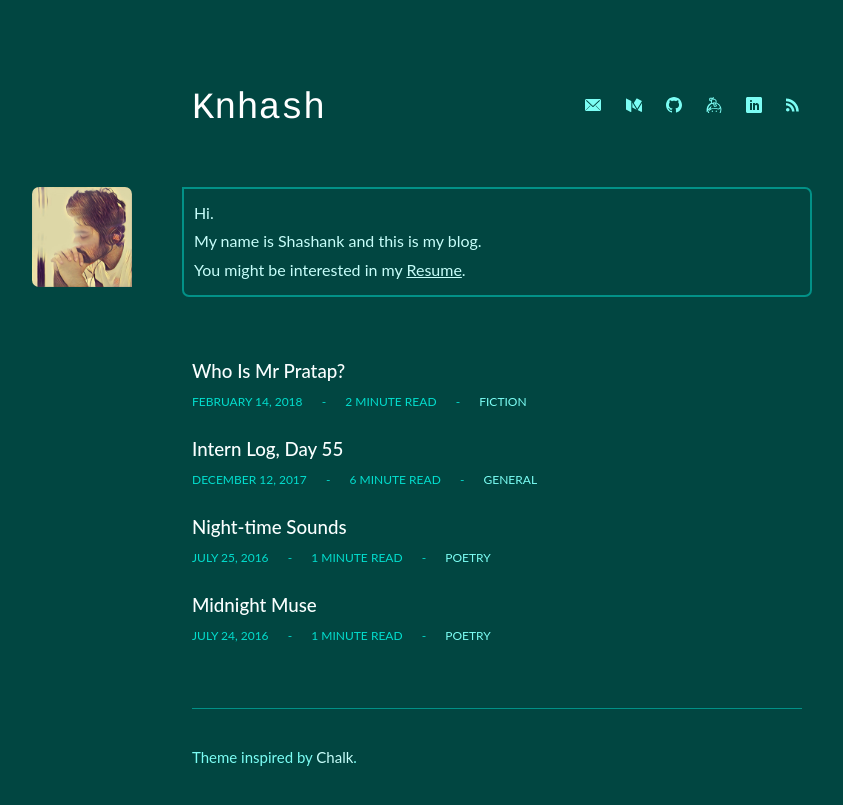
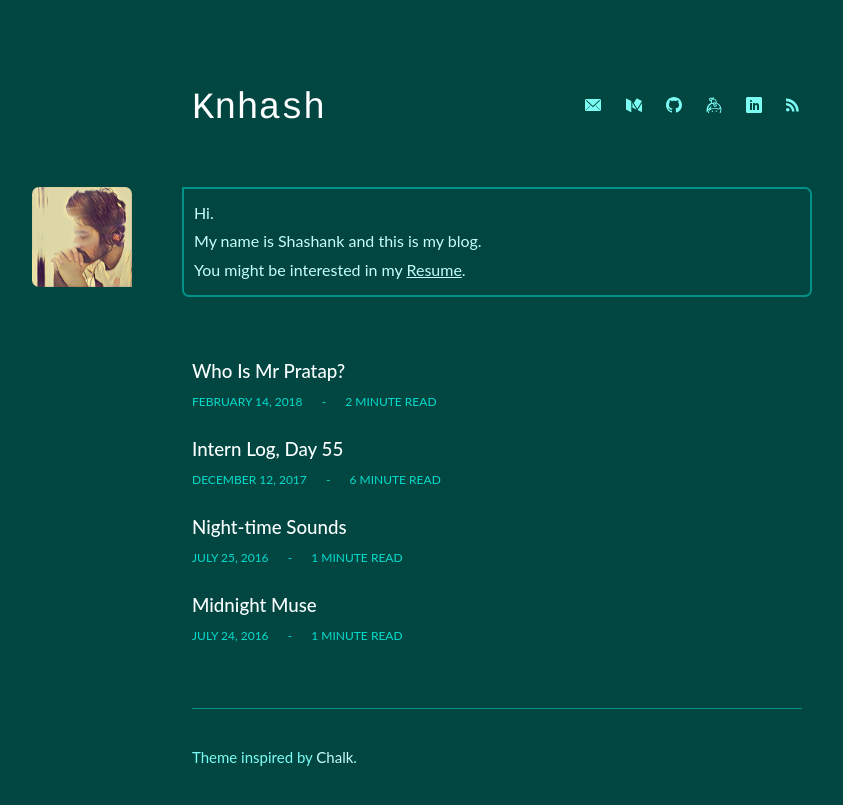
Before and after one commit to knhash/knhash.github.io, a Jekyll site: the page built from index.html, in a window 1280 px wide. Shown: the top 805 px of the page, without its empty margins (143-986 px from the left). Built offline with Jekyll 4.4.1, drawn with Linux system fonts in a browser that asks for light colours.

Commit message:
Update index.html
Remove tags

```diff
--- a/index.html
+++ b/index.html
@@ -31,12 +31,12 @@ description: "The ramblings of Shashank"
             {{ words | plus: 250 | divided_by: 250 | append: " minute read" }}
           {% endunless %}
         </span>
-        <span class="article-list-divider">-</span>
+<!--         <span class="article-list-divider">-</span>
         <div class="article-list-tags">
           {% for tag in post.tags %}
             <a href="{{ 'tag/' | relative_url }}{{ tag }}">{{ tag }}</a>
           {% endfor %}
-        </div>
+        </div> -->
       </div>
     </li>
   {% endfor %}
```
